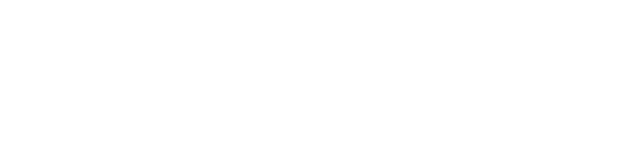
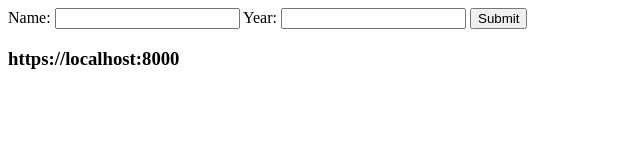
Before and after one commit to acciojob/sharable-urls-Kris248, a website: page main.html in a window 1280 px wide. Shown: the whole page, without its empty margins (0-640 px from the left). Drawn offline with Linux system fonts and the light colour scheme.

Commit message:
created a submission

```diff
--- a/main.html
+++ b/main.html
@@ -3,6 +3,14 @@
   <body>
     <script type="text/javascript" src="./script.js">
 </script>
+	  <form>
+		  <label for="name">Name:</label>
+	  <input type="text" id="name" name="name">
+	  <label for="year">Year:</label>
+	  <input type="number" id="year" name="year">
+	  <button type="button" id="button">Submit</button>
+	  </form>
+	  <h3 id="url">https://localhost:8000</h3>
   </body>
 
 </html>
--- a/script.js
+++ b/script.js
@@ -1 +1 @@
-// your code here
+<script> document.getElementById('button').addEventListener('click', function() { var name = document.getElementById('name').value; var year = document.getElementById('year').value; var url = 'https://localhost:8080/?name=' + encodeURIComponent(name) + '&year=' + encodeURIComponent(year); document.getElementById('url').textContent = url; }); </script>
```
